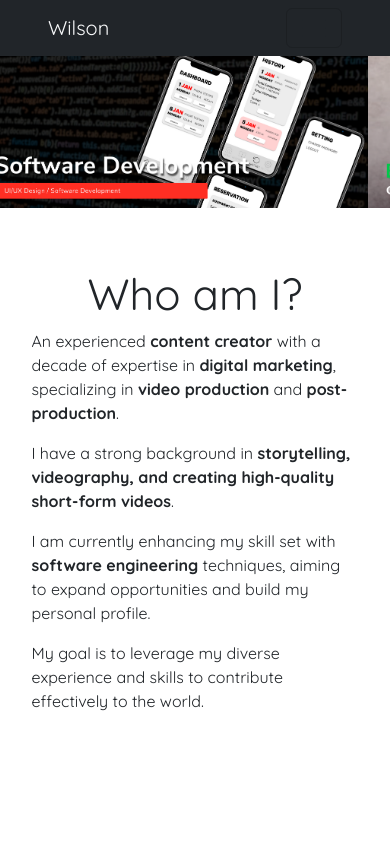
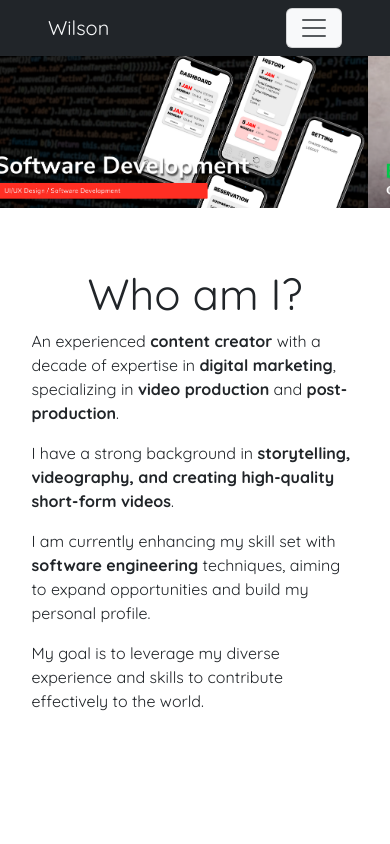
Before and after one commit to wilsonma531/wilsonma531.github.io, a plain HTML site: page index.html in a window 390 px wide. Shown: the top 844 px of the page. Drawn offline with nearby package versions, Linux system fonts and the light colour scheme.

Commit message:
fixed-button

```diff
--- a/index.html
+++ b/index.html
@@ -77,7 +77,7 @@
 <body>
   <nav class="navbar navbar-expand-lg bg-dark fixed-top px-5">
     <a class="navbar-brand text-light" href="#">Wilson</a>
-    <button class="navbar-toggler" type="button" data-bs-toggle="collapse" data-bs-target="#navbarNav" aria-controls="navbarSupportedContent" aria-expanded="false" aria-label="Toggle navigation">
+    <button class="navbar-toggler bg-light" type="button" data-bs-toggle="collapse" data-bs-target="#navbarNav" aria-controls="navbarSupportedContent" aria-expanded="false" aria-label="Toggle navigation">
       <span class="navbar-toggler-icon"></span>
     </button>
     <div class="collapse navbar-collapse justify-content-end" id="navbarNav">
```
